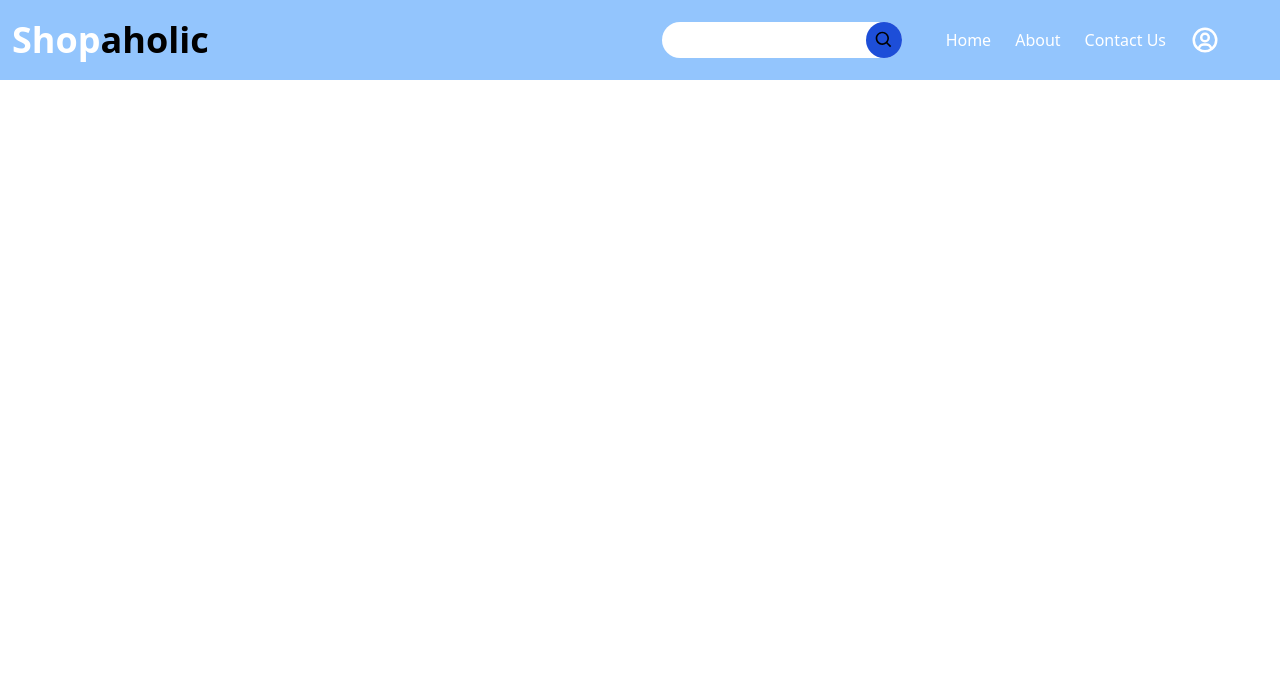
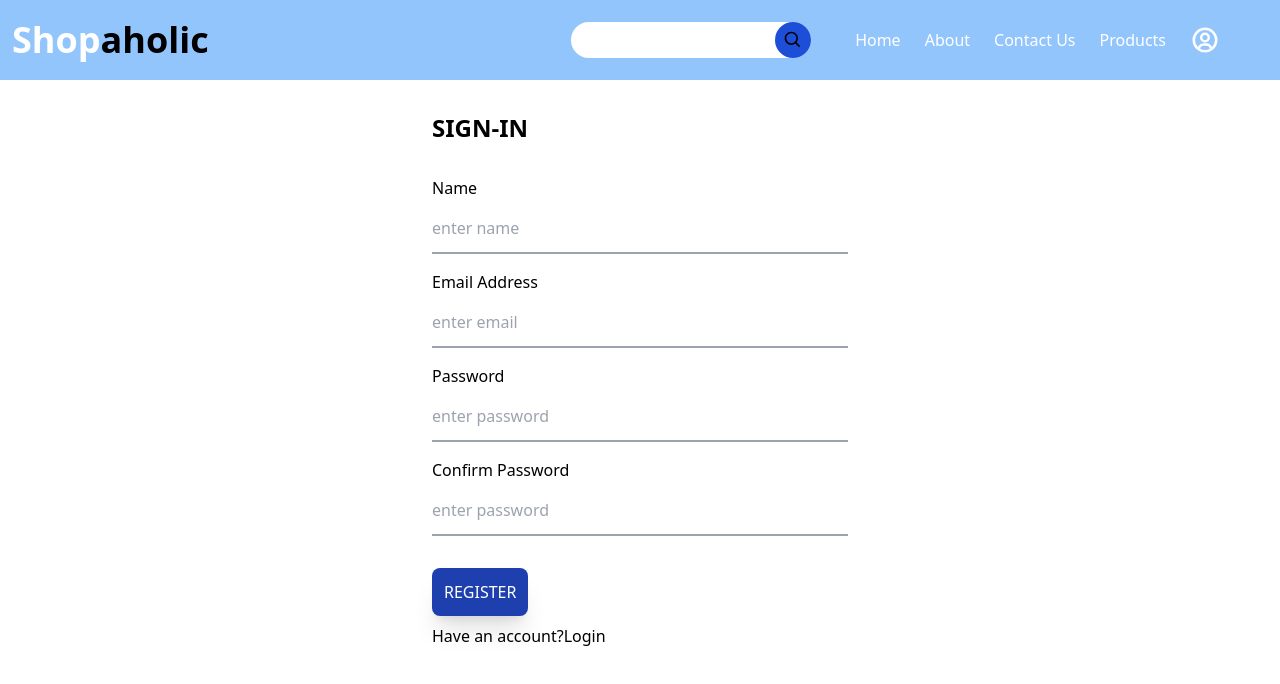
Before and after one commit to chidera-ovuoba/ecommerce-website, a React (Create React App) app: page /signup in a window 1280 px wide. Shown: the top 684 px of the page. Built offline with nearby package versions, Linux system fonts and the light colour scheme; no server answers.

Commit message:
7/18/2022 commit

```diff
--- a/src/App.js
+++ b/src/App.js
@@ -6,6 +6,7 @@ import Products from './pages/Products'
 // import Silder from './components/Silder'
 import Carts from './pages/Carts'
 import SignIn from './pages/SignIn'
+import SignUp from './pages/SignUp'
 import SingleProduct from './pages/SingleProduct'
 const App = () => {
   return (
@@ -18,6 +19,7 @@ const App = () => {
           <Route exact path='/' element={<Home />}></Route>
           <Route exact path='/products' element={<Products/>}></Route>
           <Route exact path='/signin' element={<SignIn />}></Route>
+          <Route exact path='/signup' element={<SignUp />}></Route>
           <Route exact path='/singleproduct/:id' element={<SingleProduct />}></Route>
           <Route exact path='/carts' element={<Carts />}></Route>
 
--- a/src/components/Navbar.js
+++ b/src/components/Navbar.js
@@ -12,8 +12,9 @@ const Navbar = () => {
                   <ul className='flex justify-between pr-9 items-center'>
                       <li className='px-3 text-white font-medium hover:border-b-2 border-b-0 border-gray-600 border-solid rounded-sm'><Link to="/">Home</Link></li>
                       <li className='px-3 text-white font-medium hover:border-b-2 border-b-0 border-gray-600 border-solid rounded-sm'><a href="#">About</a></li>
-                      <li className='px-3 text-white font-medium hover:border-b-2 border-b-0 border-gray-600 border-solid rounded-sm'><a href="#">Contact Us</a></li>
-                      <li className='px-3 text-3xl text-white font-medium hover:border-b-2 border-b-0 border-gray-600 border-solid rounded-sm'><a href="#"><BiUserCircle/></a></li>
+            <li className='px-3 text-white font-medium hover:border-b-2 border-b-0 border-gray-600 border-solid rounded-sm'><a href="#">Contact Us</a></li>
+            <li className='px-3 text-white font-medium hover:border-b-2 border-b-0 border-gray-600 border-solid rounded-sm'><Link to="/products">Products</Link></li>
+                      <li className='px-3 text-3xl text-white font-medium hover:border-b-2 border-b-0 border-gray-600 border-solid rounded-sm'><Link to="/signin"><BiUserCircle/></Link></li>
                   </ul>
               </div>
           </div>
--- a/src/components/Search.js
+++ b/src/components/Search.js
@@ -1,12 +1,15 @@
 import React from 'react'
-import { BiSearch } from 'react-icons/bi'
+import { BiSearch } from 'react-icons/bi';
+import { Link } from 'react-router-dom';
+import { useGlobalContext } from '../context';
 const Search = () => {
+  const { search,searchTerm } = useGlobalContext();
   return (
     <div className='mr-8 relative'>
-          <input type="text" className='outline-none rounded-3xl w-60 h-9 ' />
-          <span className='p-2  rounded-full text-xl bg-blue-700 absolute top-0 right-0'>
+          <input type="text" className='outline-none rounded-3xl w-60 h-9 ' value={searchTerm} onChange={(e)=>search(e.target.value)} />
+          <Link to='/products' className='p-2  rounded-full text-xl bg-blue-700 absolute top-0 right-0'>
          <BiSearch />
-          </span>
+          </Link>
     </div>
   )
 }
--- a/src/context.js
+++ b/src/context.js
@@ -7,7 +7,12 @@ const initialState = {
     sliderIndex: 0,
     cart:[],
     total: 0,
-    id:0
+    id: 0,
+    sliderButtonClicked: false,
+    searchTerm: '',
+    loginNumber: 1,
+    userInfo: [localStorage.getItem(`login1`)],
+    passwordError:false
 }
 function AppProvider({ children }) {
     const [state, dispatch] = useReducer(reducer, initialState);
@@ -45,11 +50,52 @@ function AppProvider({ children }) {
                 clearInterval(interval)
             }
         }
-    }, [loading])
+    }, [loading, state.sliderButtonClicked]);
 
     useEffect(() => {
       dispatch({type:'GET_TOTAL'})
     },[state.cart])
+
+    function submitInfo(data) {
+        const { name, email, password, confirm } = data;
+        if (name && email && password && confirm) {
+            if (password !== confirm) {
+                state.passwordError = true;
+                console.log(state.passwordError)
+          return
+            }
+
+            state.loginNumber += 1;
+            console.log(state.loginNumber)
+            return dispatch({ type: "SUBMIT_INFO", payload: data })
+        }
+
+
+       return
+    }
+
+
+    function checkNumberSlider(number, number2, type) {
+        if (type === 'increment') {
+        if (number < 0) {
+            return state.ProductsData.length - 1;
+        }
+        if (number >= (state.ProductsData.length - 1)) {
+            return 0
+        }
+          return number += number2
+        }
+        if (type === 'decrement') {
+            if (number < 1) {
+                return state.ProductsData.length - 1;
+            }
+         if (number >= (state.ProductsData.length - 1)) {
+            return state.ProductsData.length - 2
+        }
+          return number -= number2
+        }
+
+    }
 
 
     function checkNumber(number,number2){
@@ -75,11 +121,22 @@ function AppProvider({ children }) {
         dispatch({ type: "REMOVE_ITEM", payload: id });
     }
 
+    function moveRight() {
+      dispatch({ type: 'SLIDER_RIGHT', payload: { checkNumberSlider, number: 1 ,type:'increment'} })
+    }
+     function moveLeft() {
+      dispatch({ type: 'SLIDER_LEFT', payload: { checkNumberSlider, number: 1 ,type:'decrement'} })
+    }
+     function sliderInput(index) {
+         dispatch({ type: 'SLIDER_INPUT', payload: index });
+  }
+
+ function search(text) {
+     dispatch({ type: 'SEARCHING', payload: text });
+}
 
 
-
-
-    return <appContext.Provider value={{...state,loading,addToCart,changeAmount,removeItem}}>
+    return <appContext.Provider value={{...state,loading,addToCart,changeAmount,removeItem,moveRight,moveLeft,sliderInput,search,submitInfo}}>
     {children}
     </appContext.Provider>
 }
--- a/src/pages/Products.js
+++ b/src/pages/Products.js
@@ -2,11 +2,11 @@ import React from 'react'
 import Product from '../components/Product';
 import { useGlobalContext } from '../context';
 const Products = () => {
-  const {ProductsData } = useGlobalContext();
+  const {ProductsData,searchTerm } = useGlobalContext();
   return (
-    <div className='mx-20'>
-      {ProductsData.map((item, i) => {
-        return <Product {...item.fields} key={i} />
+    <div className='mx-20 grid grid-cols-3 place-items-center gap-2 mb-4 pt-44'>
+      {ProductsData.filter((item)=> searchTerm ? item.fields.name.includes(searchTerm):item).map((item, i) => {
+        return <Product {...item.fields} key={item.id} id={i} />
       })}
 
       </div>
--- a/src/pages/SignIn.js
+++ b/src/pages/SignIn.js
@@ -1,9 +1,9 @@
 import React from 'react'
-
+import { Link } from 'react-router-dom'
 const SignIn = () => {
   return (
     <>
-      <div className='grid place-items-center'>
+      <div className='grid place-items-center pt-32'>
      <div className="grid gap-2">
       <h1 className='text-2xl font-bold mb-6'>SIGN-IN</h1>
       <div className='flex flex-col gap-4'>
@@ -16,7 +16,7 @@ const SignIn = () => {
       </div>
 
       <button className='bg-blue-800 mt-4 text-center text-md text-white p-3 rounded-lg shadow-xl place-self-start mb-5'>SIGN-IN</button>
-      <span className='place-start'> New Customer?<a href="#">Register</a></span>
+      <span className='place-start'> New Customer?<Link to="/signup">Register</Link></span>
         </div>
         </div>
       </>
--- a/src/pages/SignUp.js
+++ b/src/pages/SignUp.js
@@ -1,29 +1,37 @@
-import React from 'react'
-
+import React, { useState } from 'react'
+import { useGlobalContext } from '../context';
 const SignUp = () => {
+  const { submitInfo } = useGlobalContext();
+  const [name, setName] = useState('');
+  const [email, setEmail] = useState('');
+  const [password, setPassword] = useState('');
+  const [confirm, setConfirm] = useState('');
   return (
-      <div>
+      <div className='grid place-items-center pt-28 pb-7'>
       <div className="grid gap-2">
       <h1 className='text-2xl font-bold mb-6'>SIGN-IN</h1>
       <div className='flex flex-col gap-4'>
-        <label htmlFor="emailID">Email Address</label>
-        <input type="text" className=' outline-none border-gray-400 border-b-2 focus:border-indigo-500 border-solid p-6 w-[26rem] bg-transparent' placeholder='enter email' id='emailID' />
+        <label htmlFor="nameID">Name</label>
+          <input type="text" className=' outline-none border-gray-400 border-b-2 focus:border-indigo-500 border-solid pb-3 w-[26rem] bg-transparent' placeholder='enter name' id='nameID' value={name} onChange={(e) => setName(e.target.value)}  />
 
        <label htmlFor="emailID">Email Address</label>
-                  <input type="text" className=' outline-none border-gray-400 border-b-2 focus:border-indigo-500 border-solid p-6 w-[26rem] bg-transparent' placeholder='enter email' id='emailID' />
+                  <input type="text" className=' outline-none border-gray-400 border-b-2 focus:border-indigo-500 border-solid pb-3 w-[26rem] bg-transparent' placeholder='enter email' id='emailID' value={email} onChange={(e) => setEmail(e.target.value)}  />
 
-       <label htmlFor="emailID">Email Address</label>
-                  <input type="text" className=' outline-none border-gray-400 border-b-2 focus:border-indigo-500 border-solid p-6 w-[26rem] bg-transparent' placeholder='enter email' id='emailID' />
+       <label htmlFor="passwordID">Password</label>
+                  <input type="password" className=' outline-none border-gray-400 border-b-2 focus:border-indigo-500 border-solid pb-3 w-[26rem] bg-transparent' placeholder='enter password' id='passwordID' value={password} onChange={(e) => setPassword(e.target.value)}  />
 
-       <label htmlFor="emailID">Email Address</label>
-            <input type="text" className=' outline-none border-gray-400 border-b-2 focus:border-indigo-500 border-solid p-6 w-[26rem] bg-transparent' placeholder='enter email' id='emailID' />
+       <label htmlFor="confirmID">Confirm Password</label>
+          <input type="password" className=' outline-none border-gray-400 border-b-2 focus:border-indigo-500 border-solid pb-3 w-[26rem] bg-transparent' placeholder='enter password' id='confirmID' value={confirm} onChange={(e) => setConfirm(e.target.value)}  />
 
-      </div>
+           <button type='submit' className='bg-blue-800 mt-4 text-center text-md text-white p-3 rounded-lg shadow-xl place-self-start mb-0' onClick={()=>submitInfo({name,email,password,confirm})}>REGISTER</button>
 
-      <button className='bg-blue-800 mt-4 text-center text-md text-white p-3 rounded-lg shadow-xl place-self-start mb-5'>REGISTER</button>
+        </div>
+
+
       <span className='place-start'>Have an account?<a href="#">Login</a></span>
       </div>
-      </div>
+    </div>
+
   )
 }
 
--- a/src/pages/SingleProduct.js
+++ b/src/pages/SingleProduct.js
@@ -36,7 +36,7 @@ const SingleProduct = () => {
                   </div>
                   <div className="flex p-5 justify-between border-b-2 border-gray-300 border-solid">
                       <span>Qty:</span>
-                  <input type="number" className='border-black border-b-2 w-2/4 outline-none focus:border-blue-500' value ={ProductsData[id].amount} onChange={(e)=>changeAmount(id,parseFloat(e.target.value),'singleproduct')} />
+                  <input type="number" className='border-black border-b-2 w-2/4 outline-none focus:border-blue-500' value ={ProductsData[id].amount} onChange={(e)=>changeAmount(ProductsData[id].id,parseFloat(e.target.value),'singleproduct')} />
                   </div>
                   <div className="p-5">
                       <Link className="flex px-10 py-2 gap-3 items-center justify-center text-sm uppercase text-white shadow-xl rounded-md bg-sky-400" to='/carts' onClick={()=>addToCart(id)}>
```
Also changed, not shown: src/components/Silder.js (+15 -4 lines), src/reducer.js (+26 -11 lines), src/pages/Home.js (line endings or trailing spaces).
